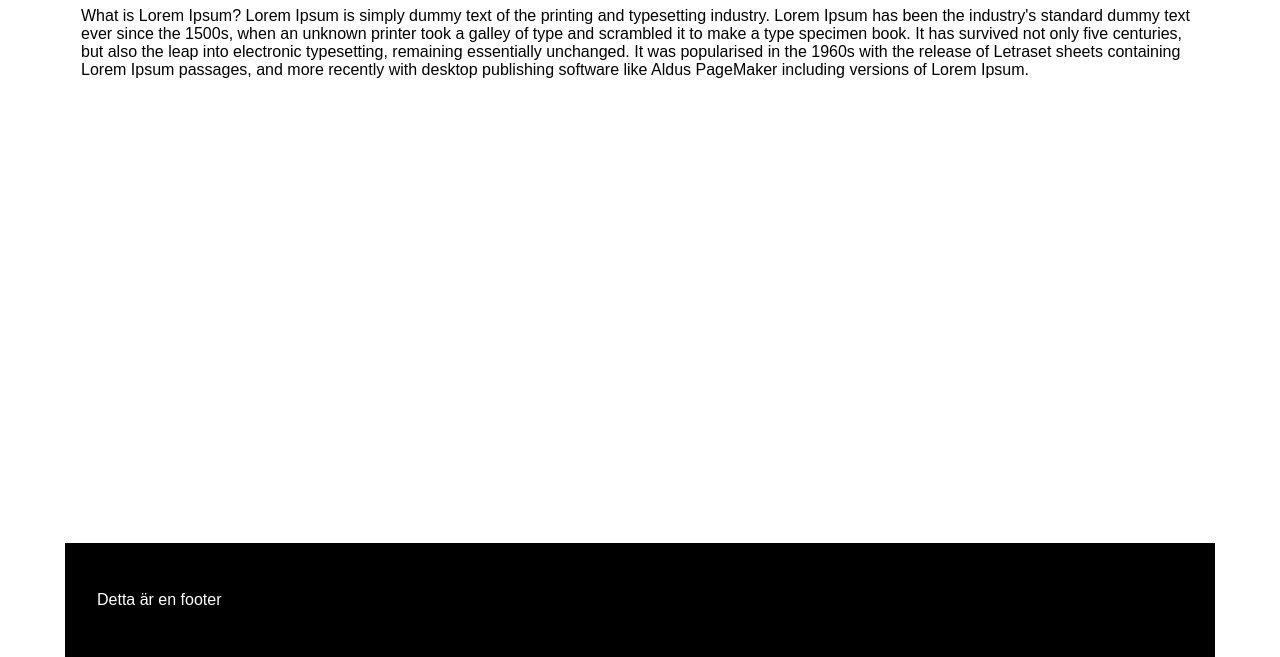
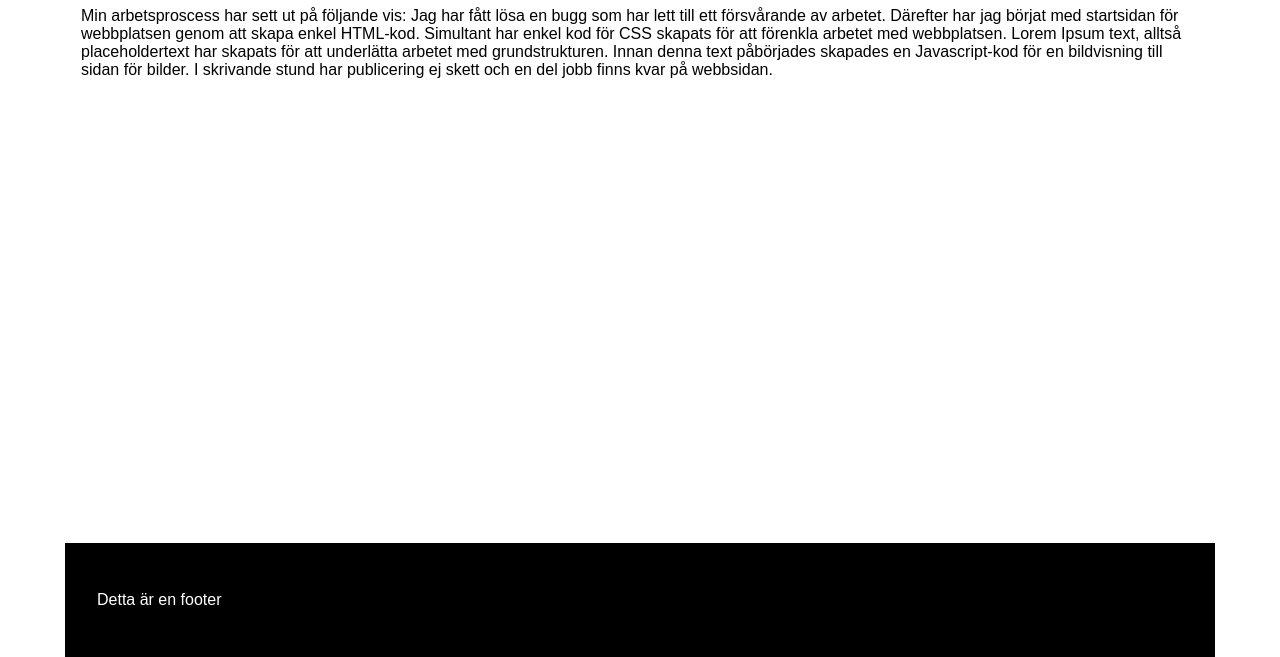
Before and after one commit to BobbytheEmperor/frontendutveckling_moment1, a website built with Parcel: page src/process.html in a window 1280 px wide. Shown: the part 214-871 px from the top of the page. Built offline with nearby package versions, Linux system fonts and the light colour scheme.

Commit message:
Text om Arbetsprocess påbörjad

```diff
--- a/src/process.html
+++ b/src/process.html
@@ -27,15 +27,13 @@
     <main>
         <h1>Arbetsproccess</h1>
         <p>
-            What is Lorem Ipsum?
-
-            Lorem Ipsum is simply dummy text of the printing and typesetting industry.
-            Lorem Ipsum has been the industry's standard dummy text ever since the 1500s,
-            when an unknown printer took a galley of type and scrambled it to make a type specimen book.
-            It has survived not only five centuries, but also the leap into electronic typesetting, remaining
-            essentially unchanged. It was popularised in the 1960s with the release of Letraset sheets containing Lorem
-            Ipsum passages, and more recently with desktop publishing software like Aldus PageMaker including versions
-            of Lorem Ipsum.
+           Min arbetsproscess har sett ut på följande vis:
+           Jag har fått lösa en bugg som har lett till ett försvårande av arbetet.
+           Därefter har jag börjat med startsidan för webbplatsen genom att skapa enkel HTML-kod.
+           Simultant har enkel kod för CSS skapats för att förenkla arbetet med webbplatsen.
+           Lorem Ipsum text, alltså placeholdertext har skapats för att underlätta arbetet med grundstrukturen.
+           Innan denna text påbörjades skapades en Javascript-kod för en bildvisning till sidan för bilder.
+           I skrivande stund har publicering ej skett och en del jobb finns kvar på webbsidan.
         </p>
     </main>
     <footer>
```
